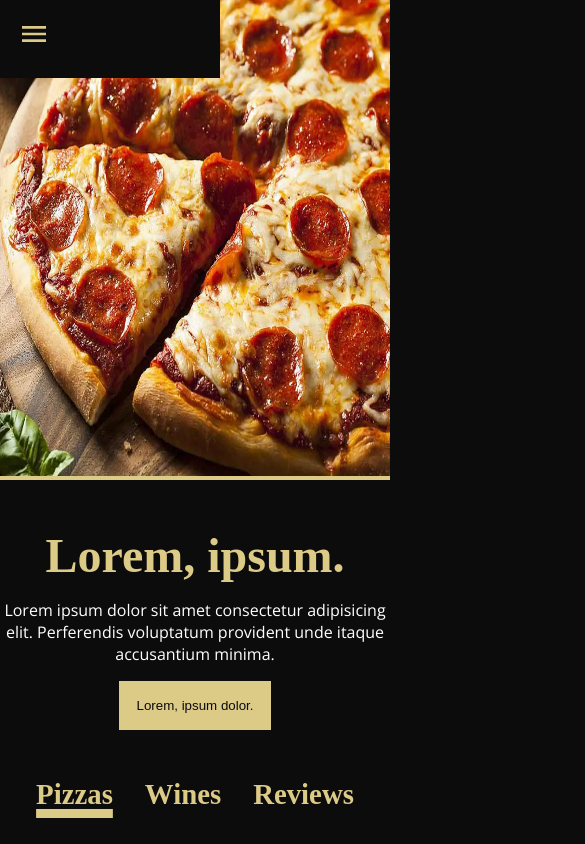
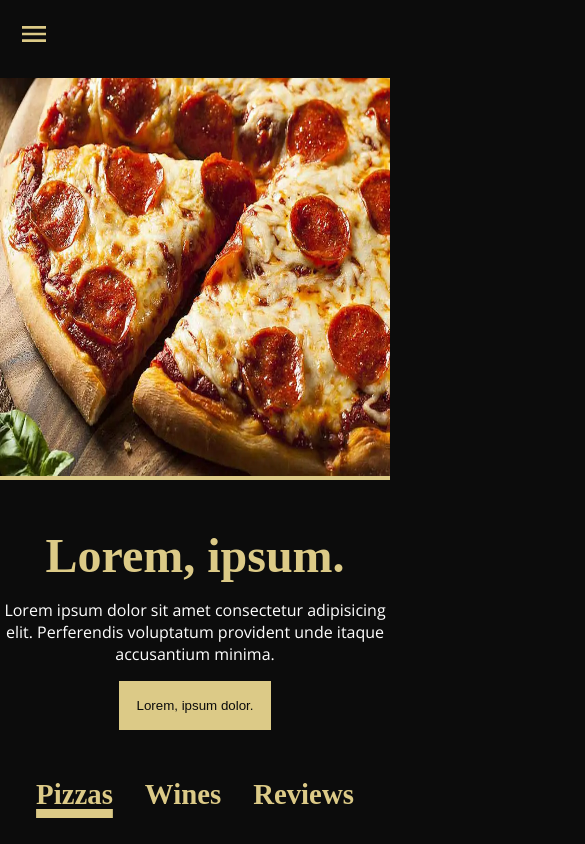
Before and after one commit to yamilt351/landing-page, a React (Create React App) app: page / in a window 390 px wide. Shown: the top 844 px of the page, 585 px wide, since content can reach past the window. Built offline with nearby package versions, Linux system fonts and the light colour scheme; a web font is replaced by a local one.

Commit message:
fixing-extra-widt

```diff
--- a/src/Components/About/about.css
+++ b/src/Components/About/about.css
@@ -6,11 +6,10 @@
   padding: 1rem;
 }
 .maps {
-  max-width: 1200px
+  max-width: 1200px;
 }
 .about-container {
-  /* margin: 1.3rem; */
-  max-width:1200px;
+  max-width: 1200px;
 }
 .about-container h2 {
   font-size: 2rem;
@@ -24,3 +23,11 @@
   font-family: var(--f-s), serif;
   color: var(--c-q);
 }
+
+@media screen and (max-width: 800px) {
+  .about-container,
+  .maps {
+    /* margin: 1.3rem; */
+    width: 100%;
+  }
+}
--- a/src/Components/Menu/menu.css
+++ b/src/Components/Menu/menu.css
@@ -1,8 +1,8 @@
 .section {
   background-color: #111;
   height: 100%;
-  width: 100vw;
-  /* padding: 1rem 0; */
+  width: 100%;
+
 }
 .section-container {
   display: flex;
@@ -39,7 +39,7 @@
   }
   .image-container {
     overflow-x: hidden;
-    width: 30rem;
+    width: 100%;
     height: 30rem;
   }
   .piza {
--- a/src/Components/Navbar/navbar.css
+++ b/src/Components/Navbar/navbar.css
@@ -65,8 +65,9 @@
   .navbar {
     position: absolute;
     z-index: 2;
+     width: 100%;
     justify-content: center;
-    padding: 2.3rem;
+    padding: 2.3rem 0rem;
   }
   .navbar-list {
     display: flex;
```
